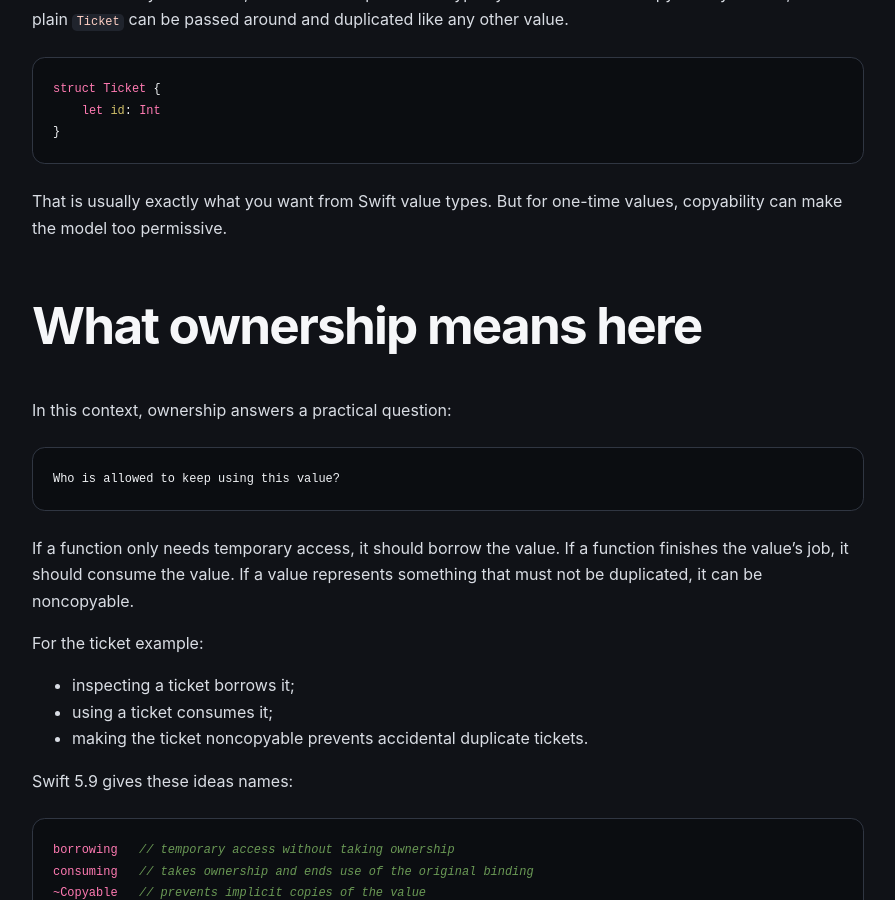
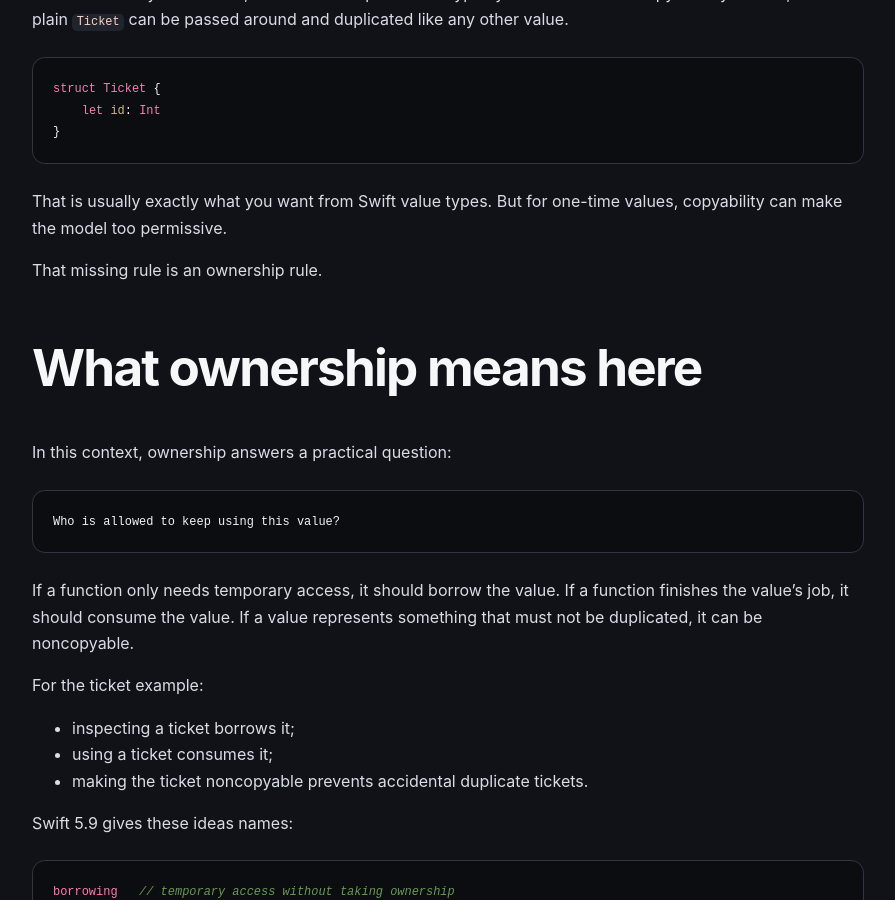
Before and after one commit to pitt500/whats-new-in-swift, a Jekyll site: the page built from swift-5.9/noncopyable-types-consuming-borrowing/index.md, in a window 1280 px wide and 900 px high, scrolled down 1231 px. Shown: the whole window, without its empty margins (48-943 px from the left). Built offline with Jekyll 4.4.1, drawn with Linux system fonts in a browser that asks for light colours.

Commit message:
Clarify ownership transition in Swift 5.9 guide

````diff
--- a/swift-5.9/noncopyable-types-consuming-borrowing/index.md
+++ b/swift-5.9/noncopyable-types-consuming-borrowing/index.md
@@ -35,6 +35,8 @@ struct Ticket {
 ```
 
 That is usually exactly what you want from Swift value types. But for one-time values, copyability can make the model too permissive.
+
+That missing rule is an ownership rule.
 
 ## What ownership means here
 
````
